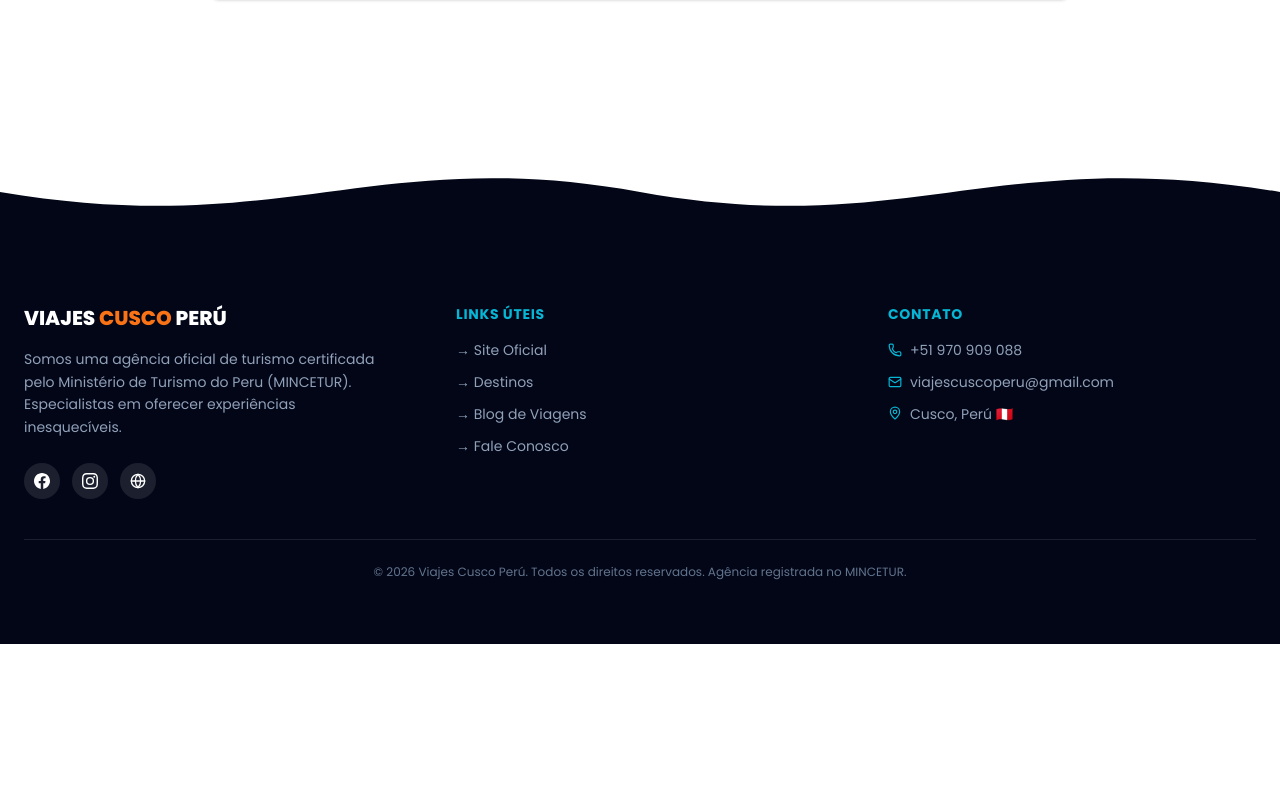
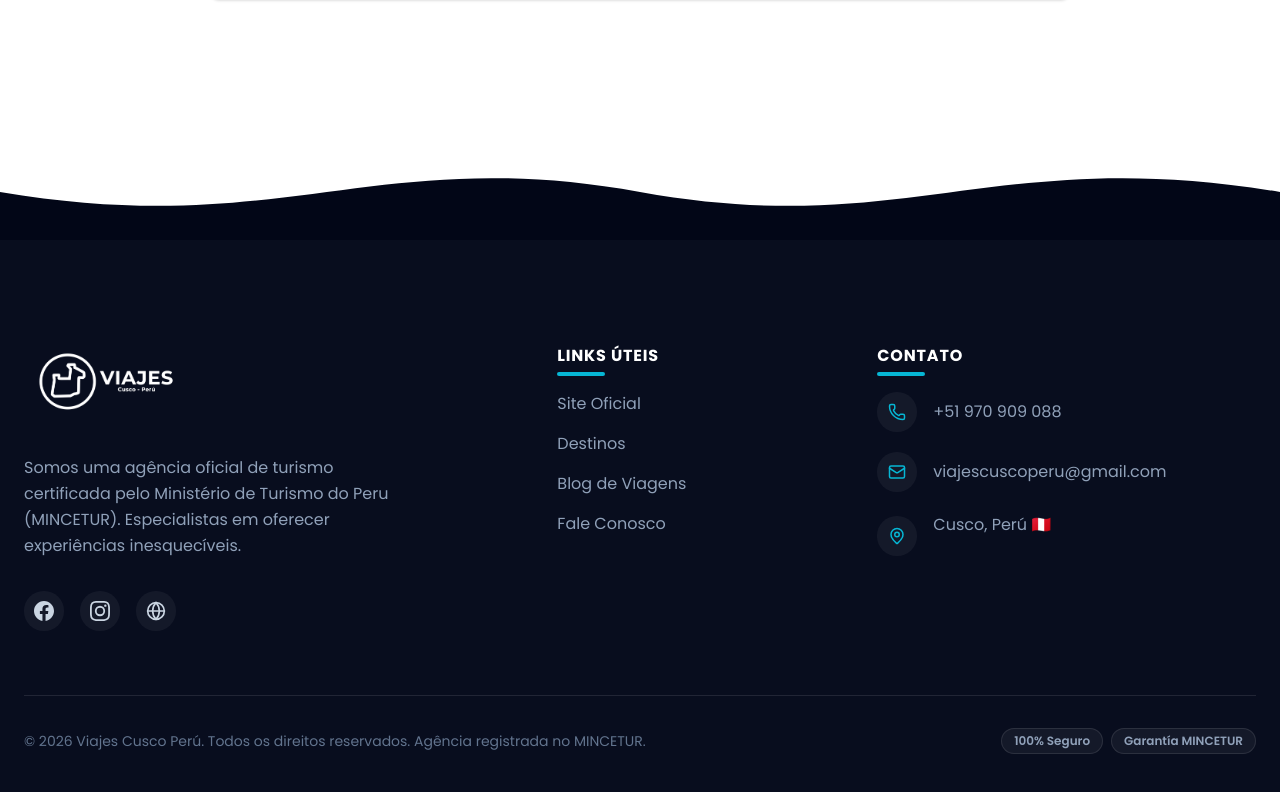
Before and after one commit to viajescuscoperu-png/Landigh_Page, a React (Vite) app: page / in a window 1280 px wide. Shown: the part 3019-3811 px from the top of the page. Before the commit the page ends 3663 px from the top, so only its background shows below. Built offline with nearby package versions, Linux system fonts and the light colour scheme; no server answers.

Commit message:
UI: Rediseño Premium del Footer con Logo Oficial y Hover Effects

```diff
--- a/src/components/Footer.tsx
+++ b/src/components/Footer.tsx
@@ -21,67 +21,87 @@ export const Footer = () => {
       </div>
 
       {/* Footer content */}
-      <div className="bg-brand-dark text-white">
+      <div className="bg-[#080d1e] text-white pt-10">
         <div className="container mx-auto px-6 py-12 md:py-16">
-          <div className="grid grid-cols-1 md:grid-cols-3 gap-10 md:gap-16">
+          <div className="grid grid-cols-1 md:grid-cols-12 gap-10 md:gap-8 lg:gap-12">
 
-            {/* Column 1: Brand */}
-            <div>
-              <h3 className="text-xl font-extrabold mb-4">
-                VIAJES <span className="text-brand-orange">CUSCO</span> PERÚ
-              </h3>
-              <p className="text-slate-400 text-sm leading-relaxed mb-6">
+            {/* Column 1: Brand (Wider) */}
+            <div className="md:col-span-12 lg:col-span-5">
+              <a href="#" className="inline-block mb-6 h-16 md:h-20">
+                <img
+                  src="/logo.png"
+                  alt="Viajes Cusco Perú"
+                  className="h-full w-auto object-contain transform scale-[1.5] origin-left"
+                />
+              </a>
+              <p className="text-slate-400 text-sm md:text-base leading-relaxed mb-8 max-w-sm">
                 {langText('footer_desc')}
               </p>
-              <div className="flex gap-3">
-                <SocialIcon href="https://www.facebook.com/viajescuscoperu">
-                  <svg viewBox="0 0 24 24" fill="currentColor" className="w-4 h-4"><path d="M24 12.073c0-6.627-5.373-12-12-12s-12 5.373-12 12c0 5.99 4.388 10.954 10.125 11.854v-8.385H7.078v-3.47h3.047V9.43c0-3.007 1.792-4.669 4.533-4.669 1.312 0 2.686.235 2.686.235v2.953H15.83c-1.491 0-1.956.925-1.956 1.874v2.25h3.328l-.532 3.47h-2.796v8.385C19.612 23.027 24 18.062 24 12.073z"/></svg>
+              <div className="flex gap-4">
+                <SocialIcon href="https://www.facebook.com/viajescuscoperu" customClass="hover:bg-blue-600">
+                  <svg viewBox="0 0 24 24" fill="currentColor" className="w-5 h-5"><path d="M24 12.073c0-6.627-5.373-12-12-12s-12 5.373-12 12c0 5.99 4.388 10.954 10.125 11.854v-8.385H7.078v-3.47h3.047V9.43c0-3.007 1.792-4.669 4.533-4.669 1.312 0 2.686.235 2.686.235v2.953H15.83c-1.491 0-1.956.925-1.956 1.874v2.25h3.328l-.532 3.47h-2.796v8.385C19.612 23.027 24 18.062 24 12.073z"/></svg>
                 </SocialIcon>
-                <SocialIcon href="https://www.instagram.com/viajescuscoperu">
-                  <svg viewBox="0 0 24 24" fill="currentColor" className="w-4 h-4"><path d="M12 2.163c3.204 0 3.584.012 4.85.07 3.252.148 4.771 1.691 4.919 4.919.058 1.265.069 1.645.069 4.849 0 3.205-.012 3.584-.069 4.849-.149 3.225-1.664 4.771-4.919 4.919-1.266.058-1.644.07-4.85.07-3.204 0-3.584-.012-4.849-.07-3.26-.149-4.771-1.699-4.919-4.92-.058-1.265-.07-1.644-.07-4.849 0-3.204.013-3.583.07-4.849.149-3.227 1.664-4.771 4.919-4.919 1.266-.057 1.645-.069 4.849-.069zM12 0C8.741 0 8.333.014 7.053.072 2.695.272.273 2.69.073 7.052.014 8.333 0 8.741 0 12c0 3.259.014 3.668.072 4.948.2 4.358 2.618 6.78 6.98 6.98C8.333 23.986 8.741 24 12 24c3.259 0 3.668-.014 4.948-.072 4.354-.2 6.782-2.618 6.979-6.98.059-1.28.073-1.689.073-4.948 0-3.259-.014-3.667-.072-4.947-.196-4.354-2.617-6.78-6.979-6.98C15.668.014 15.259 0 12 0zm0 5.838a6.162 6.162 0 100 12.324 6.162 6.162 0 000-12.324zM12 16a4 4 0 110-8 4 4 0 010 8zm6.406-11.845a1.44 1.44 0 100 2.881 1.44 1.44 0 000-2.881z"/></svg>
+                <SocialIcon href="https://www.instagram.com/viajescuscoperu" customClass="hover:bg-pink-600">
+                  <svg viewBox="0 0 24 24" fill="currentColor" className="w-5 h-5"><path d="M12 2.163c3.204 0 3.584.012 4.85.07 3.252.148 4.771 1.691 4.919 4.919.058 1.265.069 1.645.069 4.849 0 3.205-.012 3.584-.069 4.849-.149 3.225-1.664 4.771-4.919 4.919-1.266.058-1.644.07-4.85.07-3.204 0-3.584-.012-4.849-.07-3.26-.149-4.771-1.699-4.919-4.92-.058-1.265-.07-1.644-.07-4.849 0-3.204.013-3.583.07-4.849.149-3.227 1.664-4.771 4.919-4.919 1.266-.057 1.645-.069 4.849-.069zM12 0C8.741 0 8.333.014 7.053.072 2.695.272.273 2.69.073 7.052.014 8.333 0 8.741 0 12c0 3.259.014 3.668.072 4.948.2 4.358 2.618 6.78 6.98 6.98C8.333 23.986 8.741 24 12 24c3.259 0 3.668-.014 4.948-.072 4.354-.2 6.782-2.618 6.979-6.98.059-1.28.073-1.689.073-4.948 0-3.259-.014-3.667-.072-4.947-.196-4.354-2.617-6.78-6.979-6.98C15.668.014 15.259 0 12 0zm0 5.838a6.162 6.162 0 100 12.324 6.162 6.162 0 000-12.324zM12 16a4 4 0 110-8 4 4 0 010 8zm6.406-11.845a1.44 1.44 0 100 2.881 1.44 1.44 0 000-2.881z"/></svg>
                 </SocialIcon>
-                <SocialIcon href="https://viajescuscoperu.com/">
-                  <Globe size={16} />
+                <SocialIcon href="https://viajescuscoperu.com/" customClass="hover:bg-brand-cyan">
+                  <Globe size={20} />
                 </SocialIcon>
               </div>
             </div>
 
             {/* Column 2: Quick Links */}
-            <div>
-              <h4 className="text-sm font-bold uppercase tracking-wider text-brand-cyan mb-4">{langText('footer_title_links')}</h4>
-              <ul className="space-y-3 text-sm text-slate-400">
-                <li><a href="https://viajescuscoperu.com/" target="_blank" rel="noopener noreferrer" className="hover:text-white transition-colors">→ {langText('footer_link_1')}</a></li>
-                <li><a href="https://viajescuscoperu.com/destinos" target="_blank" rel="noopener noreferrer" className="hover:text-white transition-colors">→ {langText('footer_link_2')}</a></li>
-                <li><a href="https://viajescuscoperu.com/blog" target="_blank" rel="noopener noreferrer" className="hover:text-white transition-colors">→ {langText('footer_link_3')}</a></li>
-                <li><a href="https://wa.me/51970909088" target="_blank" rel="noopener noreferrer" className="hover:text-white transition-colors">→ {langText('footer_link_4')}</a></li>
+            <div className="md:col-span-6 lg:col-span-3">
+              <h4 className="text-base font-bold uppercase tracking-wider text-white mb-6 relative inline-block">
+                {langText('footer_title_links')}
+                <span className="absolute -bottom-2 left-0 w-12 h-1 bg-brand-cyan rounded-full"></span>
+              </h4>
+              <ul className="space-y-4 text-slate-400">
+                <FooterLink href="https://viajescuscoperu.com/">{langText('footer_link_1')}</FooterLink>
+                <FooterLink href="https://viajescuscoperu.com/destinos">{langText('footer_link_2')}</FooterLink>
+                <FooterLink href="https://viajescuscoperu.com/blog">{langText('footer_link_3')}</FooterLink>
+                <FooterLink href="https://wa.me/51970909088">{langText('footer_link_4')}</FooterLink>
               </ul>
             </div>
 
             {/* Column 3: Contact */}
-            <div>
-              <h4 className="text-sm font-bold uppercase tracking-wider text-brand-cyan mb-4">{langText('footer_title_contact')}</h4>
-              <ul className="space-y-3 text-sm text-slate-400">
-                <li className="flex items-center gap-2">
-                  <Phone size={14} className="text-brand-cyan shrink-0" />
-                  <span>{langText('whatsapp_number')}</span>
+            <div className="md:col-span-6 lg:col-span-4">
+              <h4 className="text-base font-bold uppercase tracking-wider text-white mb-6 relative inline-block">
+                {langText('footer_title_contact')}
+                <span className="absolute -bottom-2 left-0 w-12 h-1 bg-brand-cyan rounded-full"></span>
+              </h4>
+              <ul className="space-y-5 text-slate-400">
+                <li className="flex items-center gap-4 group">
+                  <div className="w-10 h-10 rounded-full bg-white/5 group-hover:bg-brand-cyan/20 flex items-center justify-center text-brand-cyan shrink-0 transition-colors">
+                    <Phone size={18} />
+                  </div>
+                  <span className="group-hover:text-white transition-colors">{langText('whatsapp_number')}</span>
                 </li>
-                <li className="flex items-center gap-2">
-                  <Mail size={14} className="text-brand-cyan shrink-0" />
-                  <span>{langText('email')}</span>
+                <li className="flex items-center gap-4 group">
+                  <div className="w-10 h-10 rounded-full bg-white/5 group-hover:bg-brand-cyan/20 flex items-center justify-center text-brand-cyan shrink-0 transition-colors">
+                    <Mail size={18} />
+                  </div>
+                  <a href="mailto:viajescuscoperu@gmail.com" className="group-hover:text-white transition-colors">{langText('email')}</a>
                 </li>
-                <li className="flex items-start gap-2">
-                  <MapPin size={14} className="text-brand-cyan shrink-0 mt-0.5" />
-                  <span>{langText('location')} 🇵🇪</span>
+                <li className="flex items-start gap-4 group">
+                  <div className="w-10 h-10 rounded-full bg-white/5 group-hover:bg-brand-cyan/20 flex items-center justify-center text-brand-cyan shrink-0 transition-colors mt-1">
+                    <MapPin size={18} />
+                  </div>
+                  <span className="group-hover:text-white transition-colors leading-relaxed">{langText('location')} 🇵🇪</span>
                 </li>
               </ul>
             </div>
           </div>
 
           {/* Bottom bar */}
-          <div className="border-t border-white/10 mt-10 pt-6 text-center">
-            <p className="text-slate-500 text-xs">
+          <div className="border-t border-white/10 mt-16 pt-8 flex flex-col md:flex-row justify-between items-center gap-4">
+            <p className="text-slate-500 text-sm">
               {langText('footer_copyright')}
             </p>
+            <div className="flex gap-2">
+              <span className="px-3 py-1 bg-white/5 text-slate-400 rounded-full text-xs font-semibold border border-white/10">100% Seguro</span>
+              <span className="px-3 py-1 bg-white/5 text-slate-400 rounded-full text-xs font-semibold border border-white/10">Garantía MINCETUR</span>
+            </div>
           </div>
         </div>
       </div>
@@ -89,13 +109,22 @@ export const Footer = () => {
   );
 };
 
-const SocialIcon = ({ href, children }: { href: string; children: React.ReactNode }) => (
+const SocialIcon = ({ href, children, customClass }: { href: string; children: React.ReactNode; customClass?: string }) => (
   <a
     href={href}
     target="_blank"
     rel="noopener noreferrer"
-    className="w-9 h-9 rounded-full bg-white/10 flex items-center justify-center text-white hover:bg-brand-cyan hover:text-white transition-all"
+    className={`w-10 h-10 rounded-full bg-white/5 flex items-center justify-center text-slate-300 transition-all duration-300 hover:text-white hover:scale-110 ${customClass || 'hover:bg-brand-cyan'}`}
   >
     {children}
   </a>
 );
+
+const FooterLink = ({ href, children }: { href: string; children: React.ReactNode }) => (
+  <li>
+    <a href={href} target="_blank" rel="noopener noreferrer" className="group flex items-center text-slate-400 hover:text-white transition-colors duration-300">
+      <span className="w-0 group-hover:w-3 opacity-0 group-hover:opacity-100 transition-all duration-300 overflow-hidden text-brand-cyan font-bold">▸</span>
+      <span className="group-hover:translate-x-1 transition-transform duration-300">{children}</span>
+    </a>
+  </li>
+);
```
